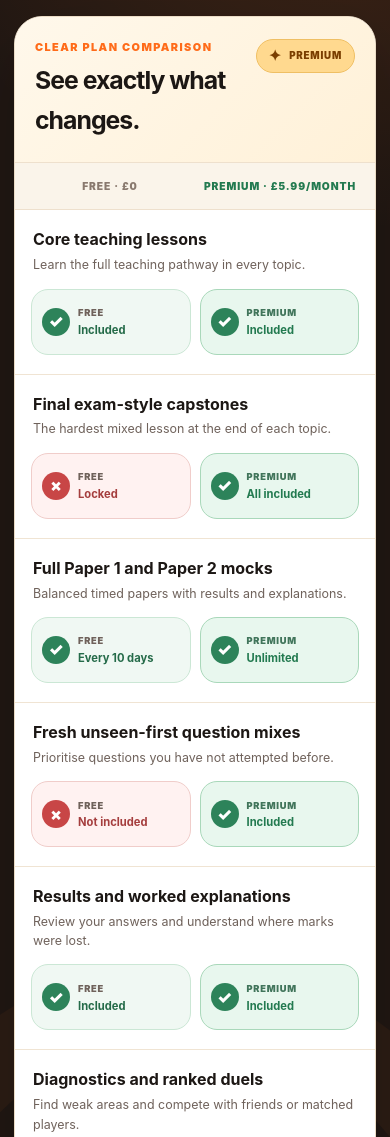
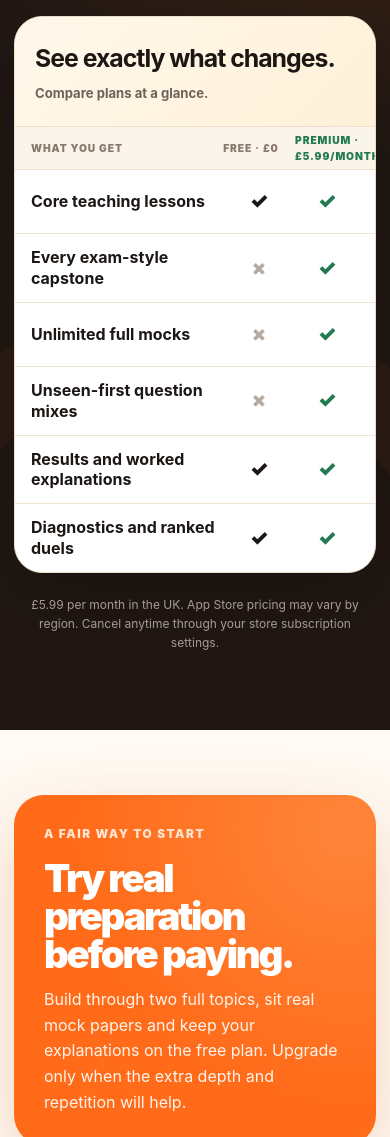
Before and after one commit to finnonthemoon/ace-tmua-website, a plain HTML site: page index.html in a window 390 px wide. Shown: the part 6720-7857 px from the top of the page. Drawn offline with Linux system fonts and the light colour scheme.

Commit message:
Update premium vs free comparison again

```diff
--- a/css/site.css
+++ b/css/site.css
@@ -851,22 +851,8 @@ ul {
 }
 
 .plan-comparison__top {
-  display: flex;
-  min-height: 112px;
-  padding: 26px 30px;
-  align-items: center;
-  justify-content: space-between;
-  gap: 24px;
+  padding: 26px 30px 24px;
   background: linear-gradient(135deg, #fff8eb, #fff1d8);
-}
-
-.plan-comparison__eyebrow {
-  margin: 0 0 5px;
-  color: var(--orange);
-  font-size: 0.68rem;
-  font-weight: 900;
-  letter-spacing: 0.13em;
-  text-transform: uppercase;
 }
 
 .plan-comparison__top h3 {
@@ -875,31 +861,18 @@ ul {
   letter-spacing: -0.04em;
 }
 
-.premium-pill {
-  display: inline-flex;
-  min-height: 40px;
-  padding: 0 16px;
-  align-items: center;
-  gap: 7px;
-  color: #7a3e00;
-  background: #ffd98f;
-  border: 1px solid #efbf64;
-  border-radius: 999px;
-  font-size: 0.72rem;
-  font-weight: 900;
-  letter-spacing: 0.08em;
-  text-transform: uppercase;
-}
-
-.premium-pill span {
-  font-size: 0.95rem;
+.plan-comparison__top p {
+  margin: 5px 0 0;
+  color: var(--muted);
+  font-size: 0.82rem;
+  font-weight: 700;
 }
 
 .plan-comparison__legend {
   display: grid;
   min-height: 48px;
   padding: 0 24px;
-  grid-template-columns: minmax(250px, 1.45fr) repeat(2, minmax(185px, 1fr));
+  grid-template-columns: minmax(250px, 1fr) repeat(2, 120px);
   align-items: center;
   gap: 12px;
   color: #89796e;
@@ -922,9 +895,9 @@ ul {
 
 .plan-feature {
   display: grid;
-  min-height: 126px;
-  padding: 22px 24px;
-  grid-template-columns: minmax(250px, 1.45fr) repeat(2, minmax(185px, 1fr));
+  min-height: 76px;
+  padding: 16px 24px;
+  grid-template-columns: minmax(250px, 1fr) repeat(2, 120px);
   align-items: center;
   gap: 12px;
   border-bottom: 1px solid #f0e4d3;
@@ -944,81 +917,30 @@ ul {
   line-height: 1.3;
 }
 
-.plan-feature__copy p {
-  margin: 5px 0 0;
-  color: var(--muted);
-  font-size: 0.78rem;
-  line-height: 1.55;
-}
-
 .plan-status {
-  display: flex;
-  min-height: 70px;
-  padding: 12px 14px;
+  display: grid;
+  min-height: 36px;
   align-items: center;
-  gap: 11px;
-  border: 1px solid;
-  border-radius: 17px;
+  justify-items: center;
 }
 
 .plan-status--yes {
-  color: #256b49;
-  background: #f0f8f3;
-  border-color: #cbe7d5;
+  color: var(--ink);
 }
 
 .plan-status--no {
-  color: #a53e3e;
-  background: #fff2f1;
-  border-color: #f0cdca;
+  color: #b4aaa1;
 }
 
 .plan-status--premium {
   color: #237a50;
-  background: #e8f7ee;
-  border-color: #a9d8ba;
 }
 
 .plan-status__icon {
-  display: grid;
-  width: 32px;
-  height: 32px;
-  flex: 0 0 32px;
-  place-items: center;
-  color: #fff;
-  background: #2d835a;
-  border-radius: 50%;
-  font-size: 1.2rem;
+  color: inherit;
+  font-size: 1.45rem;
   font-weight: 900;
   line-height: 1;
-}
-
-.plan-status--no .plan-status__icon {
-  background: #c84646;
-}
-
-.plan-status > span:last-child {
-  display: grid;
-  min-width: 0;
-  gap: 2px;
-}
-
-.plan-status small {
-  color: var(--muted);
-  font-size: 0.58rem;
-  font-weight: 900;
-  letter-spacing: 0.08em;
-  text-transform: uppercase;
-}
-
-.plan-status strong {
-  color: inherit;
-  font-size: 0.78rem;
-  line-height: 1.25;
-}
-
-.plan-status--premium small {
-  color: #41755b;
 }
 
 .plan-card {
@@ -1745,58 +1667,32 @@ ul {
   }
 
   .plan-comparison__top {
-    min-height: 0;
     padding: 22px 20px;
-    align-items: flex-start;
-  }
-
-  .premium-pill {
-    min-height: 34px;
-    padding-inline: 12px;
-    font-size: 0.61rem;
   }
 
   .plan-comparison__legend {
+    min-height: 44px;
+    padding: 0 16px;
+    grid-template-columns: minmax(0, 1fr) repeat(2, 64px);
+  }
+
+  .plan-feature {
+    min-height: 64px;
     padding: 13px 16px;
-    grid-template-columns: repeat(2, minmax(0, 1fr));
-  }
-
-  .plan-comparison__legend span:first-child {
-    display: none;
-  }
-
-  .plan-feature {
-    min-height: 0;
-    padding: 19px 16px;
-    grid-column: 1 / -1;
-    grid-template-columns: repeat(2, minmax(0, 1fr));
-    gap: 9px;
+    grid-template-columns: minmax(0, 1fr) repeat(2, 64px);
+    gap: 4px;
   }
 
   .plan-feature__copy {
-    grid-column: 1 / -1;
-    padding: 0 2px 5px;
-  }
-
-  .plan-feature__copy p {
-    max-width: 440px;
+    padding-right: 8px;
   }
 
   .plan-status {
-    min-height: 66px;
-    padding: 10px;
-    gap: 8px;
+    min-height: 32px;
   }
 
   .plan-status__icon {
-    width: 28px;
-    height: 28px;
-    flex-basis: 28px;
-    font-size: 1.05rem;
-  }
-
-  .plan-status strong {
-    font-size: 0.7rem;
+    font-size: 1.3rem;
   }
 
   .proof-grid {
--- a/index.html
+++ b/index.html
@@ -351,13 +351,9 @@
           >
             <div class="plan-comparison__top">
               <div>
-                <p class="plan-comparison__eyebrow">Clear plan comparison</p>
                 <h3>See exactly what changes.</h3>
+                <p>Compare plans at a glance.</p>
               </div>
-              <span class="premium-pill">
-                <span aria-hidden="true">✦</span>
-                Premium
-              </span>
             </div>
 
             <div class="plan-comparison__legend" aria-hidden="true">
@@ -369,90 +365,72 @@
             <div class="plan-feature">
               <div class="plan-feature__copy">
                 <h4>Core teaching lessons</h4>
-                <p>Learn the full teaching pathway in every topic.</p>
               </div>
               <div class="plan-status plan-status--yes" aria-label="Free: Included">
                 <span class="plan-status__icon" aria-hidden="true">✓</span>
-                <span><small>Free</small><strong>Included</strong></span>
               </div>
               <div class="plan-status plan-status--yes plan-status--premium" aria-label="Premium: Included">
                 <span class="plan-status__icon" aria-hidden="true">✓</span>
-                <span><small>Premium</small><strong>Included</strong></span>
               </div>
             </div>
 
             <div class="plan-feature">
               <div class="plan-feature__copy">
-                <h4>Final exam-style capstones</h4>
-                <p>The hardest mixed lesson at the end of each topic.</p>
+                <h4>Every exam-style capstone</h4>
               </div>
-              <div class="plan-status plan-status--no" aria-label="Free: Locked">
+              <div class="plan-status plan-status--no" aria-label="Free: Not included">
                 <span class="plan-status__icon" aria-hidden="true">×</span>
-                <span><small>Free</small><strong>Locked</strong></span>
               </div>
-              <div class="plan-status plan-status--yes plan-status--premium" aria-label="Premium: All included">
+              <div class="plan-status plan-status--yes plan-status--premium" aria-label="Premium: Included">
                 <span class="plan-status__icon" aria-hidden="true">✓</span>
-                <span><small>Premium</small><strong>All included</strong></span>
               </div>
             </div>
 
             <div class="plan-feature">
               <div class="plan-feature__copy">
-                <h4>Full Paper 1 and Paper 2 mocks</h4>
-                <p>Balanced timed papers with results and explanations.</p>
+                <h4>Unlimited full mocks</h4>
               </div>
-              <div class="plan-status plan-status--yes" aria-label="Free: Every 10 days">
+              <div class="plan-status plan-status--no" aria-label="Free: Not included">
+                <span class="plan-status__icon" aria-hidden="true">×</span>
+              </div>
+              <div class="plan-status plan-status--yes plan-status--premium" aria-label="Premium: Included">
                 <span class="plan-status__icon" aria-hidden="true">✓</span>
-                <span><small>Free</small><strong>Every 10 days</strong></span>
-              </div>
-              <div class="plan-status plan-status--yes plan-status--premium" aria-label="Premium: Unlimited">
-                <span class="plan-status__icon" aria-hidden="true">✓</span>
-                <span><small>Premium</small><strong>Unlimited</strong></span>
               </div>
             </div>
 
             <div class="plan-feature">
               <div class="plan-feature__copy">
-                <h4>Fresh unseen-first question mixes</h4>
-                <p>Prioritise questions you have not attempted before.</p>
+                <h4>Unseen-first question mixes</h4>
               </div>
               <div class="plan-status plan-status--no" aria-label="Free: Not included">
                 <span class="plan-status__icon" aria-hidden="true">×</span>
-                <span><small>Free</small><strong>Not included</strong></span>
               </div>
               <div class="plan-status plan-status--yes plan-status--premium" aria-label="Premium: Included">
                 <span class="plan-status__icon" aria-hidden="true">✓</span>
-                <span><small>Premium</small><strong>Included</strong></span>
               </div>
             </div>
 
             <div class="plan-feature">
               <div class="plan-feature__copy">
                 <h4>Results and worked explanations</h4>
-                <p>Review your answers and understand where marks were lost.</p>
               </div>
               <div class="plan-status plan-status--yes" aria-label="Free: Included">
                 <span class="plan-status__icon" aria-hidden="true">✓</span>
-                <span><small>Free</small><strong>Included</strong></span>
               </div>
               <div class="plan-status plan-status--yes plan-status--premium" aria-label="Premium: Included">
                 <span class="plan-status__icon" aria-hidden="true">✓</span>
-                <span><small>Premium</small><strong>Included</strong></span>
               </div>
             </div>
 
             <div class="plan-feature">
               <div class="plan-feature__copy">
                 <h4>Diagnostics and ranked duels</h4>
-                <p>Find weak areas and compete with friends or matched players.</p>
               </div>
               <div class="plan-status plan-status--yes" aria-label="Free: Included">
                 <span class="plan-status__icon" aria-hidden="true">✓</span>
-                <span><small>Free</small><strong>Included</strong></span>
               </div>
               <div class="plan-status plan-status--yes plan-status--premium" aria-label="Premium: Included">
                 <span class="plan-status__icon" aria-hidden="true">✓</span>
-                <span><small>Premium</small><strong>Included</strong></span>
               </div>
             </div>
           </div>
```
